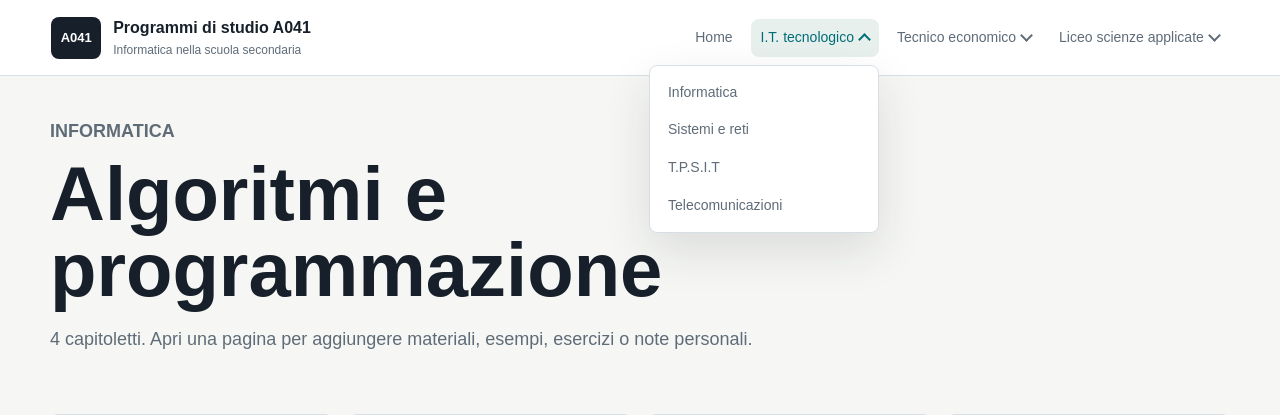
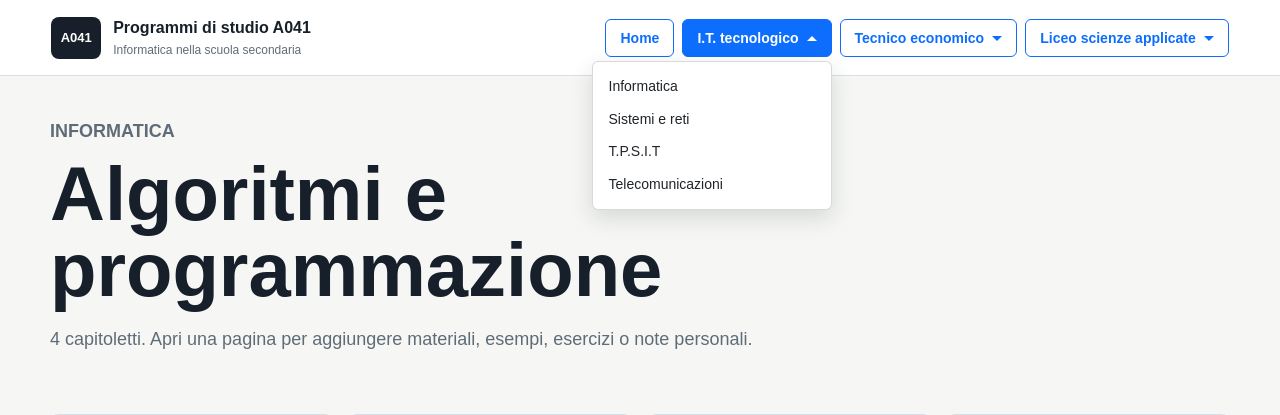
Before and after one commit to paoli7612/paoli7612.github.io, a PHP site: page /capitoli/algoritmi-e-programmazione.html in a window 1280 px wide, after a click on "I.T. tecnologico". Shown: the top 415 px of the page. Run offline with PHP 8.4, Linux system fonts and the light colour scheme.

Commit message:
Rende la navbar piu simile a Bootstrap

```diff
--- a/assets/styles.css
+++ b/assets/styles.css
@@ -74,13 +74,21 @@ a {
   gap: 8px;
 }
 
-.top-nav a,
+.top-nav > a,
 .nav-menu summary {
-  padding: 8px 10px;
-  border-radius: 8px;
-  color: var(--muted);
+  display: inline-flex;
+  align-items: center;
+  min-height: 38px;
+  padding: 7px 14px;
+  border: 1px solid #0d6efd;
+  border-radius: 6px;
+  background: #ffffff;
+  color: #0d6efd;
   font-size: 14px;
+  font-weight: 600;
+  line-height: 1.3;
   text-decoration: none;
+  transition: color 0.15s ease, background-color 0.15s ease, border-color 0.15s ease, box-shadow 0.15s ease;
 }
 
 .nav-menu {
@@ -88,9 +96,7 @@ a {
 }
 
 .nav-menu summary {
-  display: inline-flex;
-  align-items: center;
-  gap: 6px;
+  gap: 8px;
   list-style: none;
   cursor: pointer;
   user-select: none;
@@ -102,51 +108,74 @@ a {
 
 .nav-menu summary::after {
   content: "";
-  width: 7px;
-  height: 7px;
-  border-right: 2px solid currentColor;
-  border-bottom: 2px solid currentColor;
-  transform: translateY(-2px) rotate(45deg);
-  transition: transform 0.18s ease;
+  width: 0;
+  height: 0;
+  margin-top: 2px;
+  border-top: 5px solid currentColor;
+  border-right: 5px solid transparent;
+  border-left: 5px solid transparent;
+  transition: transform 0.15s ease;
 }
 
 .nav-menu[open] summary::after {
-  transform: translateY(2px) rotate(225deg);
+  transform: rotate(180deg);
 }
 
 .nav-menu-list {
   position: absolute;
-  top: calc(100% + 8px);
+  top: calc(100% + 4px);
   right: 0;
   z-index: 20;
   display: grid;
-  min-width: 230px;
-  padding: 8px;
-  border: 1px solid var(--line);
-  border-radius: 8px;
-  background: var(--surface);
-  box-shadow: var(--shadow);
+  min-width: 240px;
+  padding: 8px 0;
+  border: 1px solid rgba(0, 0, 0, 0.15);
+  border-radius: 6px;
+  background: #ffffff;
+  box-shadow: 0 8px 22px rgba(23, 32, 42, 0.14);
 }
 
 .nav-menu-list a,
 .nav-menu-list .nav-disabled {
   display: block;
   width: 100%;
+  padding: 7px 16px;
+  border-radius: 0;
+  color: #212529;
+  font-size: 14px;
+  font-weight: 400;
+  line-height: 1.35;
+  text-decoration: none;
 }
 
 .top-nav .nav-disabled {
-  padding: 8px 10px;
-  border-radius: 8px;
-  color: #9aa3aa;
-  font-size: 14px;
+  color: #adb5bd;
 }
 
-.top-nav a:hover,
-.top-nav a[aria-current="page"],
+.top-nav > a:hover,
 .nav-menu summary:hover,
 .nav-menu[open] summary {
-  background: var(--soft);
-  color: var(--accent);
+  background: #0d6efd;
+  color: #ffffff;
+  border-color: #0d6efd;
+}
+
+.top-nav > a[aria-current="page"] {
+  background: #0d6efd;
+  color: #ffffff;
+  border-color: #0d6efd;
+}
+
+.top-nav > a:focus-visible,
+.nav-menu summary:focus-visible,
+.nav-menu-list a:focus-visible {
+  outline: 0;
+  box-shadow: 0 0 0 4px rgba(13, 110, 253, 0.22);
+}
+
+.nav-menu-list a:hover {
+  background: #f8f9fa;
+  color: #0a58ca;
 }
 
 main {
```
